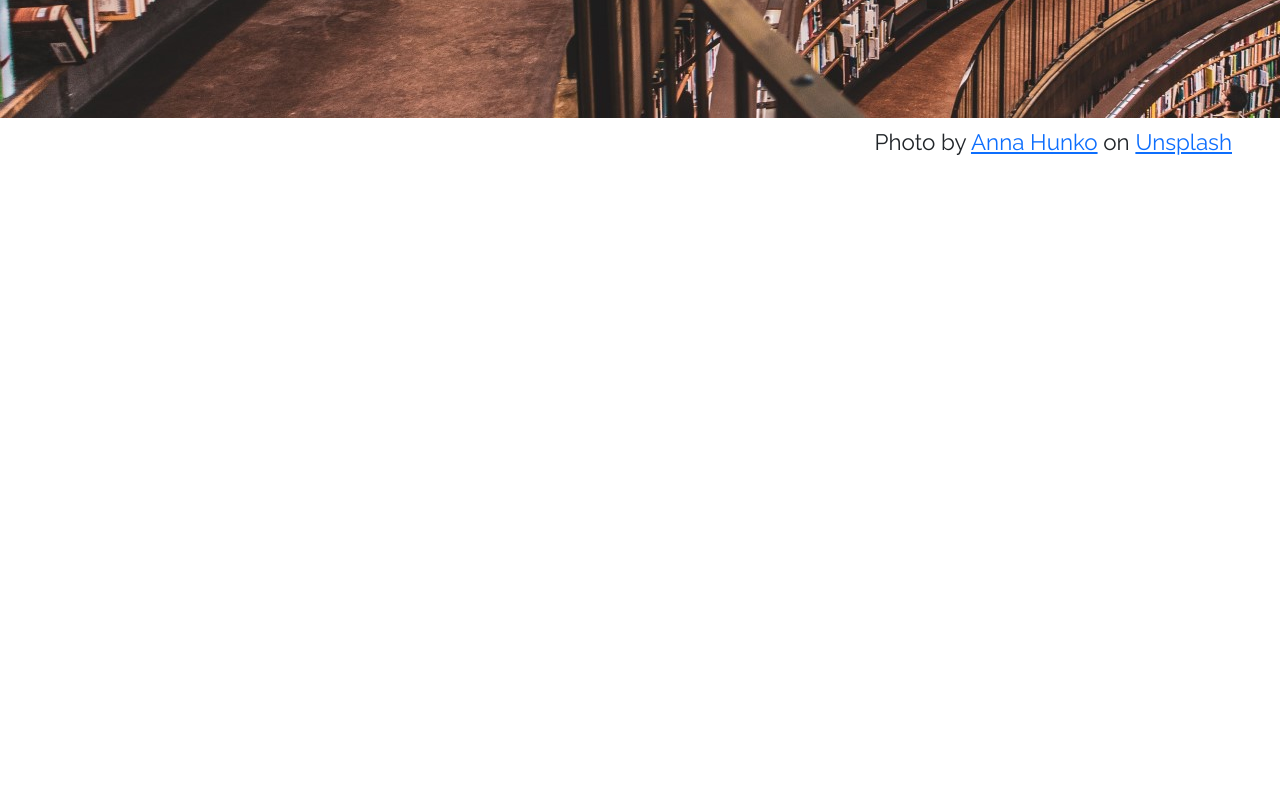
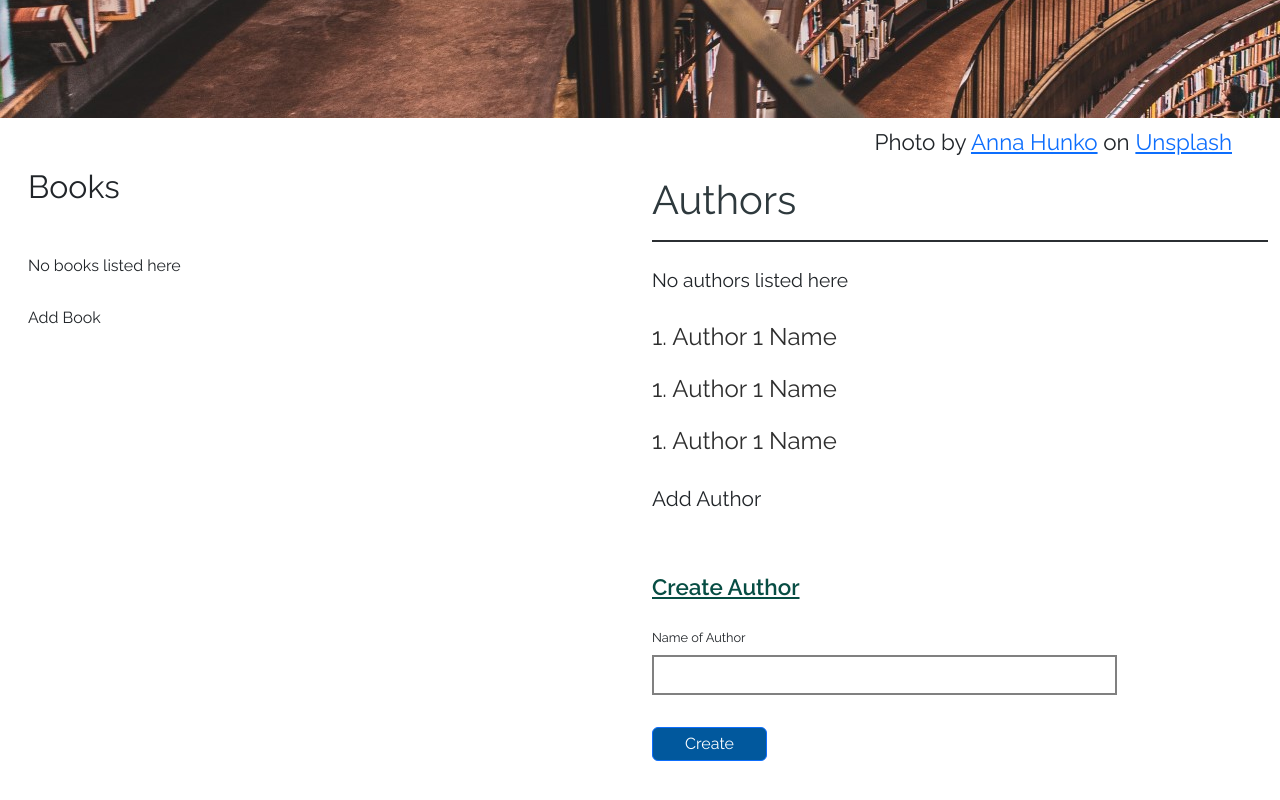
Before and after one commit to SRenuuu/react-base-library-app, a React (Create React App) app: page / in a window 1280 px wide. Shown: the part 632-1432 px from the top of the page. Before the commit the page ends 800 px from the top, so only its background shows below. Built offline with nearby package versions, Linux system fonts and the light colour scheme.

Commit message:
Completed Book UX with react-select and number-formatter

```diff
--- a/src/ClientApp.tsx
+++ b/src/ClientApp.tsx
@@ -1,10 +1,12 @@
 import React from 'react';
 import WelcomeSection from "./components/WelcomeSection/WelcomeSection";
+import LibrarySection from "./components/LibrarySection/LibrarySection";
 
 const ClientApp: React.FC = () => {
     return (
         <>
             <WelcomeSection/>
+            <LibrarySection/>
         </>
     );
 };
--- /dev/null
+++ b/src/components/LibrarySection/BookSection/AddBook.tsx
@@ -0,0 +1,17 @@
+import React from "react";
+import {Col, Row} from "react-bootstrap";
+
+// Main component
+const AddBook: React.FC = (props) => {
+
+    return (
+        <Row className='add-book mt-2'>
+            <Col>
+                <i className='feather-plus mr-2'/>
+                <label>Add Book</label>
+            </Col>
+        </Row>
+    )
+}
+
+export default AddBook;
--- /dev/null
+++ b/src/components/LibrarySection/BookSection/BookForm.tsx
@@ -0,0 +1,53 @@
+import React from "react";
+import {Button, Col, Form, Row} from "react-bootstrap";
+
+// React Select, NumberFormat and Toast imports
+import NumberFormat from 'react-number-format';
+import Select from "react-select/base";
+
+// Main component
+const BookForm: React.FC = (props) => {
+
+    return (
+        <Row className="book-form my-5">
+            <Col xs={12} sm={10} md={8} lg={12} xl={9}>
+                <Row>
+                    <Col xs={12} lg={11} className='form-title align-middle mb-1 pr-0'>
+                        <label>Create Book</label>
+                        <i className='feather-x-circle float-right mt-2'/>
+                    </Col>
+                </Row>
+                <Row>
+                    <Col xs={12} lg={11} className='pt-4 pl-lg-4 pl-xl-5 ml-lg-2'>
+                        <Form>
+                            <Form.Group controlId="formBookTitle">
+                                <Form.Label>Title of the Book</Form.Label>
+                                <Form.Control type="text" placeholder="" className="mb-2"
+                                              required
+                                />
+                            </Form.Group>
+                            <Form.Group controlId="formBookPrice">
+                                <Form.Label>Price</Form.Label>
+                                <NumberFormat thousandSeparator={true} prefix={'$'} className="mb-2 form-control"
+                                              placeholder=""
+                                              required
+                                />
+                            </Form.Group>
+                            <Form.Group controlId="formBookAuthor">
+                                <Form.Label>Author</Form.Label>
+                                <Select isClearable
+                                        className="mb-2 form-select"
+                                        placeholder="Select author"
+                                        name="Author"
+                                />
+                                <Button type="submit"
+                                        className='form-button mt-4 float-right py-1'>Create</Button>
+                            </Form.Group>
+                        </Form>
+                    </Col>
+                </Row>
+            </Col>
+        </Row>
+    )
+}
+export default BookForm;
--- /dev/null
+++ b/src/components/LibrarySection/BookSection/BookHeader.tsx
@@ -0,0 +1,10 @@
+import React from "react";
+
+// Main component
+const BookHeader: React.FC = () => {
+    return (
+        <h2 className='book-header mt-1 mt-lg-0 mb-3 mb-lg-4 pb-2 pb-md-2 pb-lg-3'>Books</h2>
+    )
+}
+
+export default BookHeader;
--- /dev/null
+++ b/src/components/LibrarySection/BookSection/BookList.tsx
@@ -0,0 +1,18 @@
+import React from "react";
+import {Col, Row} from "react-bootstrap";
+
+// Main component
+const BookList: React.FC = (props) => {
+
+    return (
+        <Row className="book-list pt-2">
+            <Col xs={12}>
+                <label className='empty-list font-italic'>No books listed here</label>
+                <ul className='px-0 ml-0 pt-lg-1 list-unstyled'>
+                </ul>
+            </Col>
+        </Row>
+    )
+}
+
+export default BookList;
--- a/src/components/LibrarySection/BookSection/BookSection.tsx
+++ b/src/components/LibrarySection/BookSection/BookSection.tsx
@@ -1,17 +1,36 @@
-import React from 'react';
+import React, {useState} from "react";
 import {Col, Row} from "react-bootstrap";
 
-const BookSection = () => {
+// Component imports
+import BookList from "./BookList";
+import AddBook from "./AddBook";
+import BookForm from "./BookForm";
+import BookHeader from "./BookHeader";
+
+// Toast notifications imports
+
+// Main component
+const BookSection: React.FC = (props) => {
+
+    // Usa state and initialize
+    const [isFormVisible, setIsFormVisible] = useState(false);
+
+    // Handler functions
+    const handleOnFormClose = () => {
+        setIsFormVisible(false);
+    }
+
     return (
-        <>
-            <Row>
-                <Col>
-                    Book Section
-                </Col>
-            </Row>
-
-        </>
-    );
-};
+        <Row className="book-section px-0 px-md-2 px-lg-3">
+            <Col>
+                <BookHeader/>
+                <BookList/>
+                <AddBook/>
+                {isFormVisible &&
+                <BookForm/>}
+            </Col>
+        </Row>
+    )
+}
 
 export default BookSection;
--- /dev/null
+++ b/src/components/LibrarySection/BookSection/__bookSection.scss
@@ -0,0 +1,191 @@
+$header-color: #2e393d;
+$header-underline-color: #2b2f32;
+$list-color: #2e2e2e;
+$list-bg-hover-color: #f5f5f5;
+$form-button-color: #3f6cbb;
+$form-title-color: #074d43;
+$form-close-button-color: #323232;
+$form-input-color: #e0e0e0;
+$form-button-color: #01589d;
+
+/* =============================
+    Book Section CSS
+================================ */
+
+.book-section {
+  font-size: 0.8em;
+  min-height: 30vh;
+
+  .book-header {
+    font-weight: 500;
+    font-size: 2.1em;
+    color: $header-color;
+    border-bottom: 2px solid $header-underline-color;
+  }
+
+  .book-list {
+    .empty-list {
+      font-size: 1.3em;
+      font-weight: 400;
+    }
+
+    ul {
+      li {
+        font-weight: 500;
+        font-size: 1.7em;
+        color: $list-color;
+
+        .icons {
+          font-size: 1.1em;
+          margin-top: 3px;
+          font-weight: 600;
+          cursor: pointer;
+        }
+      }
+    }
+  }
+
+  .add-book {
+    label {
+      font-size: 1.4em;
+      font-weight: 500;
+      vertical-align: top;
+      cursor: pointer;
+    }
+
+    i {
+      font-size: 1.9em;
+      font-weight: 600;
+      color: $form-button-color;
+      cursor: pointer;
+    }
+  }
+
+  .book-form {
+    .form-title {
+      label {
+        font-size: 1.9em;
+        font-weight: 500;
+        color: $form-title-color;
+        line-height: normal;
+        border-bottom: 3px solid $form-title-color;
+      }
+
+      i {
+        font-size: 2.1em;
+        font-weight: 500;
+        cursor: pointer;
+        margin-right: 15px;
+      }
+    }
+
+    .form-group {
+      .form-label {
+        font-size: 0.9em;
+        font-weight: 600;
+      }
+
+      .form-control {
+        color: $form-input-color;
+        border-radius: 0;
+        border: 2px solid grey;
+
+      }
+
+      .form-select {
+        color: $form-input-color;
+        border-radius: 0;
+        border: 2px solid grey;
+
+      }
+
+      .form-select > div {
+        border: 0;
+      }
+
+      .form-button {
+        font-size: 1.4em;
+        font-weight: 500;
+        line-height: 1.5em;
+        background-color: $form-button-color;
+        border-radius: 8px;
+        padding-left: 1.5em;
+        padding-right: 1.5em;
+      }
+    }
+  }
+}
+
+/* =============================
+    CSS Media Queries
+================================ */
+
+// Small devices (landscape phones, 576px and up)
+@media (min-width: 576px) {
+  .book-section {
+    font-size: 0.8em;
+  }
+}
+
+// Medium devices (tablets, 768px and up)
+@media (min-width: 768px) {
+  .book-section {
+    font-size: 0.8em;
+  }
+}
+
+// Large devices (desktops, 992px and up)
+@media (min-width: 992px) {
+  .book-section {
+    font-size: 0.9em;
+    min-height: 55vh;
+
+    .book-header {
+      font-size: 2.8em;
+    }
+
+    .book-list {
+      ul {
+        li {
+          font-size: 1.9em;
+
+          &:hover {
+            background-color: $list-bg-hover-color;
+
+            .icons {
+              display: block;
+            }
+          }
+
+          .icons {
+            font-size: 1em;
+            display: none;
+          }
+        }
+      }
+    }
+
+    .book-form {
+      .form-title {
+        i {
+          font-size: 1.9em;
+          margin-right: 5px;
+        }
+      }
+    }
+  }
+}
+
+// X-Large devices (large desktops, 1200px and up)
+@media (min-width: 1200px) {
+  .book-section {
+    font-size: 0.9em;
+  }
+}
+
+// XX-Large devices (larger desktops, 1400px and up)
+@media (min-width: 1400px) {
+  .book-section {
+    font-size: 1em;
+  }
+}
--- a/src/components/LibrarySection/LibrarySection.tsx
+++ b/src/components/LibrarySection/LibrarySection.tsx
@@ -1,6 +1,7 @@
 import React from 'react';
 import AuthorSection from "./AuthorSection/AuthorSection";
 import {Col, Container, Row} from "react-bootstrap";
+import BookSection from "./BookSection/BookSection";
 
 const LibrarySection: React.FC = () => {
     return (
@@ -8,8 +9,7 @@ const LibrarySection: React.FC = () => {
             <Container fluid className="library-section">
                 <Row>
                     <Col>
-                        {/*<BookSection/>*/}
-                        BookSection
+                        <BookSection/>
                     </Col>
                     <Col>
                         <AuthorSection/>
```
Also changed, not shown: src/components/LibrarySection/BookSection/Book.tsx (added, +42 -0 lines).
